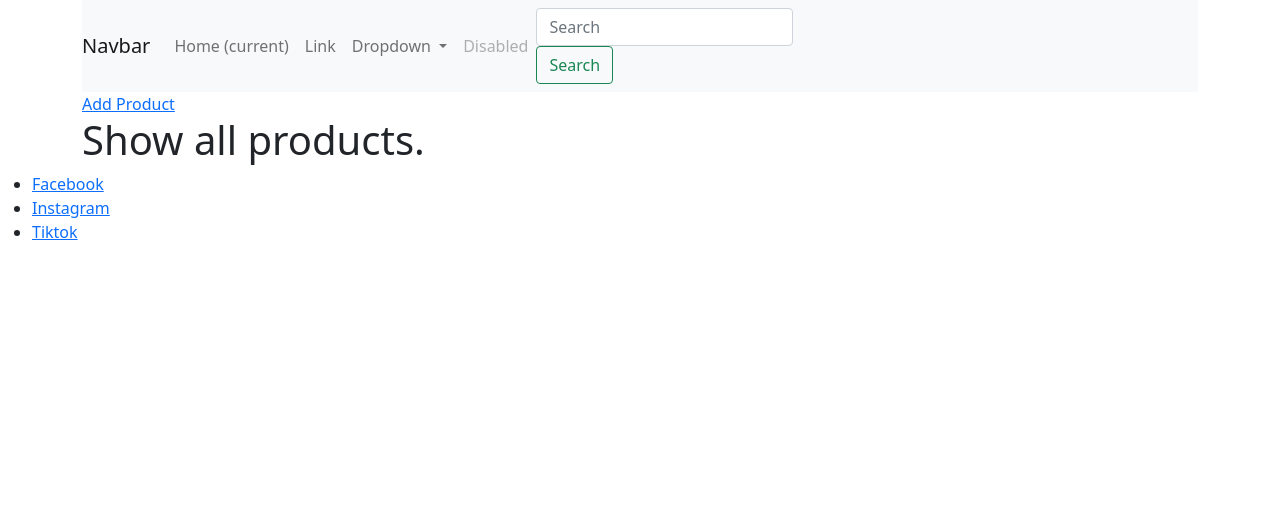
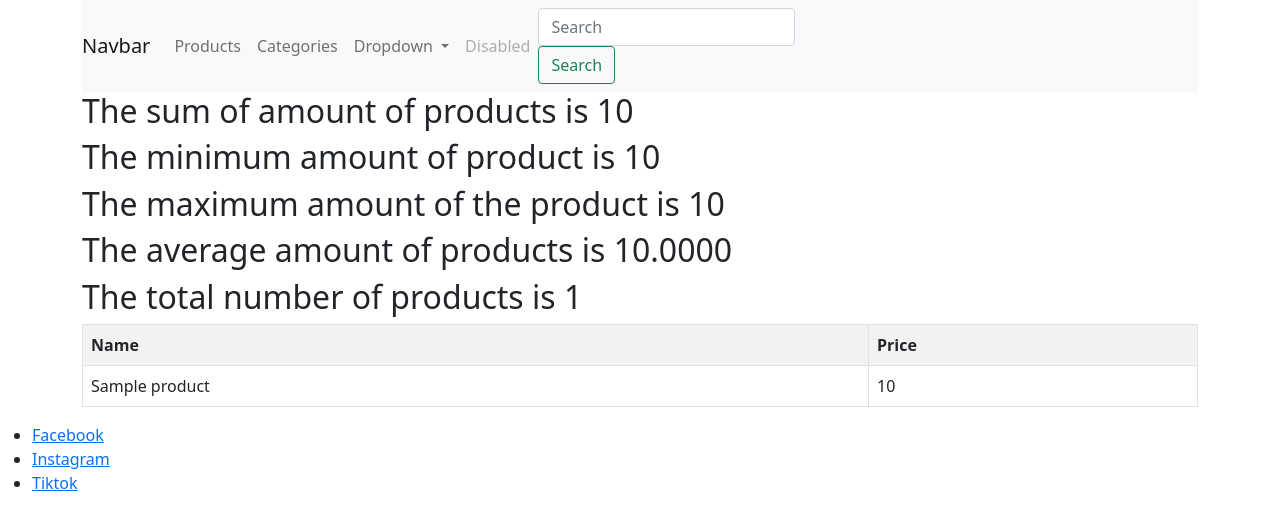
Before and after one commit to aakashshakya/BCA-Scripting-Language, a PHP site: page /bca-Scripting-Language/products/products.php in a window 1280 px wide. Shown: the top 530 px of the page. Run offline with PHP 8.4, Linux system fonts and the light colour scheme; tables that the repository leaves empty or names only in its code hold one stand-in row (values such as "Sample post").

Commit message:
Delete and aggregate functions using mysql and PHP

```diff
--- a/ecommerce/includes/header.php
+++ b/ecommerce/includes/header.php
@@ -1,3 +1,4 @@
+<?php $baseUrl = "http://localhost/bca-Scripting-Language/ecommerce/"; ?>
 <!DOCTYPE html>
 <html lang="en">
 
@@ -21,10 +22,10 @@
             <div class="collapse navbar-collapse" id="navbarSupportedContent">
                 <ul class="navbar-nav mr-auto">
                     <li class="nav-item active">
-                        <a class="nav-link" href="#">Home <span class="sr-only">(current)</span></a>
+                        <a class="nav-link" href="<?=$baseUrl.'products/products.php'?>">Products</a>
                     </li>
                     <li class="nav-item">
-                        <a class="nav-link" href="#">Link</a>
+                        <a class="nav-link" href="<?=$baseUrl.'categories/categories.php'?>">Categories</a>
                     </li>
                     <li class="nav-item dropdown">
                         <a class="nav-link dropdown-toggle" href="#" id="navbarDropdown" role="button" data-toggle="dropdown" aria-haspopup="true" aria-expanded="false">
--- /dev/null
+++ b/ecommerce/products/products.php
@@ -0,0 +1,47 @@
+<?php require_once "../configuration/database_configuration.php"; ?>
+<?php include_once "../includes/header.php"; ?>
+<?php
+$sumSql = "Select SUM(price) as total from tbl_product";
+
+$minSql = "Select MIN(price) as minimum from tbl_product";
+
+$maxSql = "Select MAX(price) as maximum from tbl_product";
+
+$averageSql = "Select AVG(price) as average from tbl_product";
+
+$countSql = "Select COUNT(*) as number_of_records from tbl_product";
+
+$sum = mysqli_fetch_assoc(mysqli_query($conn, $sumSql))["total"];
+$min = mysqli_fetch_assoc(mysqli_query($conn, $minSql))["minimum"];
+$max = mysqli_fetch_assoc(mysqli_query($conn, $maxSql))["maximum"];
+$average = mysqli_fetch_assoc(mysqli_query($conn, $averageSql))["average"];
+$count = mysqli_fetch_assoc(mysqli_query($conn, $countSql))["number_of_records"];
+
+?>
+<h2>The sum of amount of products is <?= $sum ?></h2>
+<h2>The minimum amount of product is <?= $min ?></h2>
+<h2>The maximum amount of the product is <?= $max ?></h2>
+<h2>The average amount of products is <?= $average ?></h2>
+<h2>The total number of products is <?= $count ?></h2>
+
+<?php
+$sql = "SELECT * from tbl_product order by price desc";
+$result = mysqli_query($conn, $sql);
+mysqli_close($conn);
+?>
+<table class="table table-bordered table-striped">
+    <tr>
+        <th>Name</th>
+        <th>Price</th>
+    </tr>
+    <?php while ($product = mysqli_fetch_array($result)) { ?>
+
+        <tr>
+            <td><?= $product['name']; ?></td>
+            <td><?= $product['price']; ?></td>
+        </tr>
+
+    <?php }
+    ?>
+</table>
+<?php include_once "../includes/footer.php"; ?>
```
Also changed, not shown: ecommerce/categories/delete_category.php (added, +29 -0 lines).
